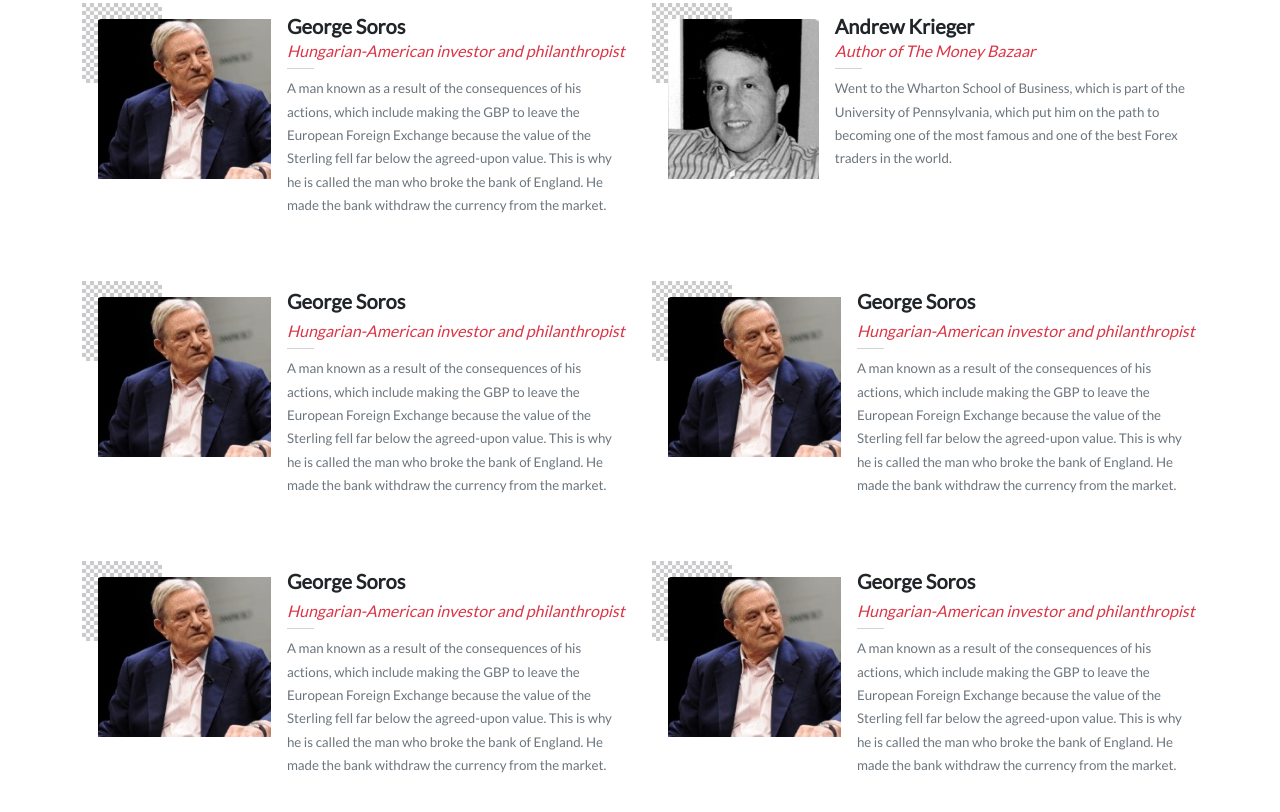
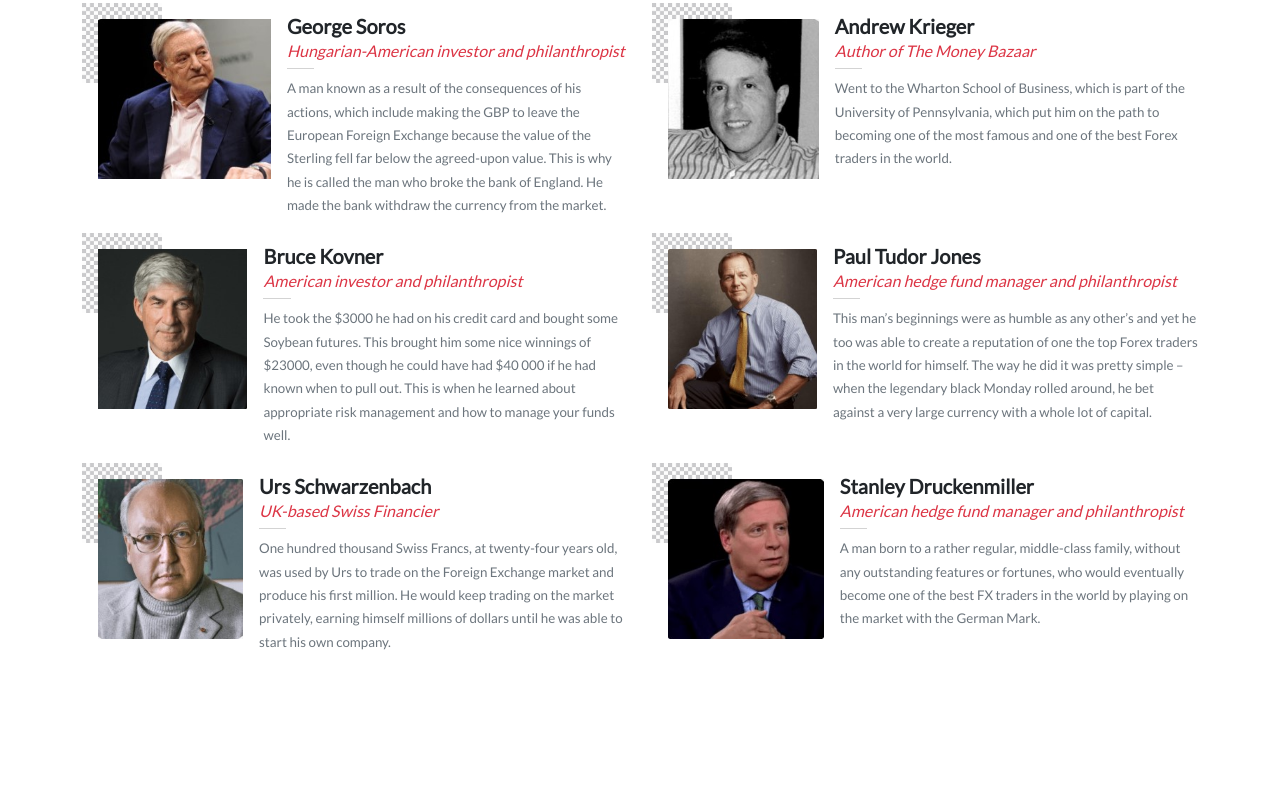
Before and after one commit to YussaMoney/Forex-Trading-Symposium, a website: page index.html in a window 1280 px wide. Shown: the part 1100-1912 px from the top of the page. After the commit the page ends 1818 px from the top, so only its background shows below. Drawn offline with nearby package versions, Linux system fonts and the light colour scheme.

Commit message:
Added: All Speakers'info to Featured-Speakers Section in Main

```diff
--- a/index.html
+++ b/index.html
@@ -246,11 +246,11 @@
       </section>
 
       <section class="featured-speakers bg-white">
-        <div class="container">
+        <div class="container my-5">
           <h3 class="speakers-heading text-center fw-bold mb-3">
             Featured Speakers
           </h3>
-          <article class="row my-5">
+          <article class="row mt-5">
             <div class="col-6 d-flex speaker1">
               <img
                 src="./img/soros.jpg"
@@ -278,7 +278,7 @@
               <img
                 src="./img/andrew.jpg"
                 class="img-fluid speaker-img px-3 pt-3"
-                alt="George"
+                alt="Andrew"
               />
               <div class="card border-0">
                 <div class="speaker-body pt-2">
@@ -297,106 +297,99 @@
             </div>
           </article>
 
-          <article class="row my-5">
-            <div class="col-6 d-flex">
+          <article class="row">
+            <div class="col-6 d-flex speaker3">
               <img
-                src="./img/soros.jpg"
+                src="./img/bruce.jpg"
                 class="img-fluid speaker-img px-3 pt-3"
-                alt="George"
+                alt="Bruce"
               />
               <div class="card border-0">
                 <div class="speaker-body pt-2">
-                  <h5 class="speaker-name fw-bold">
-                    <a href="#" class="nav-link">George Soros</a>
-                  </h5>
+                  <a href="#" class="nav-link fs-5 fw-bold">Bruce Kovner</a>
                   <h6 class="speaker-title mb-2 text-danger fst-italic">
-                    Hungarian-American investor and philanthropist
+                    American investor and philanthropist
                   </h6>
                   <p class="speaker-info text-secondary">
-                    A man known as a result of the consequences of his actions,
-                    which include making the GBP to leave the European Foreign
-                    Exchange because the value of the Sterling fell far below
-                    the agreed-upon value. This is why he is called the man who
-                    broke the bank of England. He made the bank withdraw the
-                    currency from the market.
+                    He took the $3000 he had on his credit card and bought some
+                    Soybean futures. This brought him some nice winnings of
+                    $23000, even though he could have had $40 000 if he had
+                    known when to pull out. This is when he learned about
+                    appropriate risk management and how to manage your funds
+                    well.
                   </p>
                 </div>
               </div>
             </div>
-            <div class="col-6 d-flex">
+            <div class="col-6 d-flex speaker4">
               <img
-                src="./img/soros.jpg"
+                src="./img/jones.jpg"
                 class="img-fluid speaker-img px-3 pt-3"
-                alt="George"
+                alt="Paul"
               />
               <div class="card border-0">
                 <div class="speaker-body pt-2">
-                  <h5 class="speaker-name fw-bold">
-                    <a href="#" class="nav-link">George Soros</a>
-                  </h5>
+                  <a href="#" class="nav-link fs-5 fw-bold">Paul Tudor Jones</a>
                   <h6 class="speaker-title mb-2 text-danger fst-italic">
-                    Hungarian-American investor and philanthropist
+                    American hedge fund manager and philanthropist
                   </h6>
                   <p class="speaker-info text-secondary">
-                    A man known as a result of the consequences of his actions,
-                    which include making the GBP to leave the European Foreign
-                    Exchange because the value of the Sterling fell far below
-                    the agreed-upon value. This is why he is called the man who
-                    broke the bank of England. He made the bank withdraw the
-                    currency from the market.
+                    This man’s beginnings were as humble as any other’s and yet
+                    he too was able to create a reputation of one the top Forex
+                    traders in the world for himself. The way he did it was
+                    pretty simple – when the legendary black Monday rolled
+                    around, he bet against a very large currency with a whole
+                    lot of capital.
                   </p>
                 </div>
               </div>
             </div>
           </article>
 
-          <article class="row my-5">
-            <div class="col-6 d-flex">
+          <article class="row ">
+            <div class="col-6 d-flex speaker5">
               <img
-                src="./img/soros.jpg"
+                src="./img/urs.jpg"
                 class="img-fluid speaker-img px-3 pt-3"
-                alt="George"
+                alt="Urs"
               />
               <div class="card border-0">
                 <div class="speaker-body pt-2">
-                  <h5 class="speaker-name fw-bold">
-                    <a href="#" class="nav-link">George Soros</a>
-                  </h5>
+                  <a href="#" class="nav-link fs-5 fw-bold"
+                    >Urs Schwarzenbach</a
+                  >
                   <h6 class="speaker-title mb-2 text-danger fst-italic">
-                    Hungarian-American investor and philanthropist
+                    UK-based Swiss Financier
                   </h6>
                   <p class="speaker-info text-secondary">
-                    A man known as a result of the consequences of his actions,
-                    which include making the GBP to leave the European Foreign
-                    Exchange because the value of the Sterling fell far below
-                    the agreed-upon value. This is why he is called the man who
-                    broke the bank of England. He made the bank withdraw the
-                    currency from the market.
+                    One hundred thousand Swiss Francs, at twenty-four years old,
+                    was used by Urs to trade on the Foreign Exchange market and
+                    produce his first million. He would keep trading on the
+                    market privately, earning himself millions of dollars until
+                    he was able to start his own company.
                   </p>
                 </div>
               </div>
             </div>
-            <div class="col-6 d-flex">
+            <div class="col-6 d-flex speaker6">
               <img
-                src="./img/soros.jpg"
+                src="./img/stanley.jpg"
                 class="img-fluid speaker-img px-3 pt-3"
-                alt="George"
+                alt="Stanley"
               />
               <div class="card border-0">
                 <div class="speaker-body pt-2">
-                  <h5 class="speaker-name fw-bold">
-                    <a href="#" class="nav-link">George Soros</a>
-                  </h5>
+                  <a href="#" class="nav-link fs-5 fw-bold"
+                    >Stanley Druckenmiller</a
+                  >
                   <h6 class="speaker-title mb-2 text-danger fst-italic">
-                    Hungarian-American investor and philanthropist
+                    American hedge fund manager and philanthropist
                   </h6>
                   <p class="speaker-info text-secondary">
-                    A man known as a result of the consequences of his actions,
-                    which include making the GBP to leave the European Foreign
-                    Exchange because the value of the Sterling fell far below
-                    the agreed-upon value. This is why he is called the man who
-                    broke the bank of England. He made the bank withdraw the
-                    currency from the market.
+                    A man born to a rather regular, middle-class family, without
+                    any outstanding features or fortunes, who would eventually
+                    become one of the best FX traders in the world by playing on
+                    the market with the German Mark.
                   </p>
                 </div>
               </div>
```
